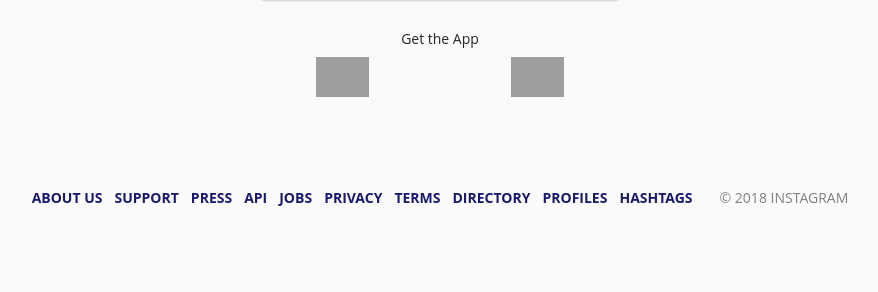
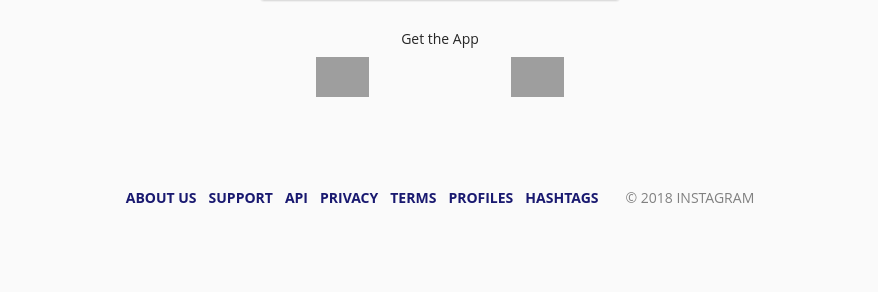
Before and after one commit to drewheathens/Instagram, a Django app: template instagram/templates/registration/registration_form.html in a window 1280 px wide. Shown: the part 327-619 px from the top of the page, without its empty margins (200-1078 px from the left). Run offline with Django 3.2, Linux system fonts and the light colour scheme; the template is opened without the code that fills it: values that come from a table or form of the project are taken from there, others are empty; some libraries are stand-ins or nearby versions; grey boxes are pictures that could not be loaded.

Commit message:
modified forms

```diff
--- a/instagram/templates/registration/registration_form.html
+++ b/instagram/templates/registration/registration_form.html
@@ -68,12 +68,9 @@
     <div class="footer">
        <a class="footer-links" href="https://www.instagram.com/about/us/">ABOUT US</a>
     <a class="footer-links" href="https://help.instagram.com/">SUPPORT</a>
-      <a class="footer-links" href="https://instagram-press.com/">PRESS</a>
     <a class="footer-links" href="https://www.instagram.com/developer/">API</a>
-      <a class="footer-links" href="https://www.instagram.com/about/jobs/">JOBS</a>
     <a class="footer-links" href="https://help.instagram.com/519522125107875">PRIVACY</a>
     <a class="footer-links" href="https://help.instagram.com/581066165581870">TERMS</a>
-      <a class="footer-links" href="https://www.instagram.com/explore/locations/">DIRECTORY</a>
     <a class="footer-links" href="https://www.instagram.com/directory/profiles/">PROFILES</a>
     <a class="footer-links" href="https://www.instagram.com/directory/hashtags/">HASHTAGS</a>
     <p class="copyright">© 2018 INSTAGRAM</p>
```
Lines whose indentation alone changed are shown as unchanged.
